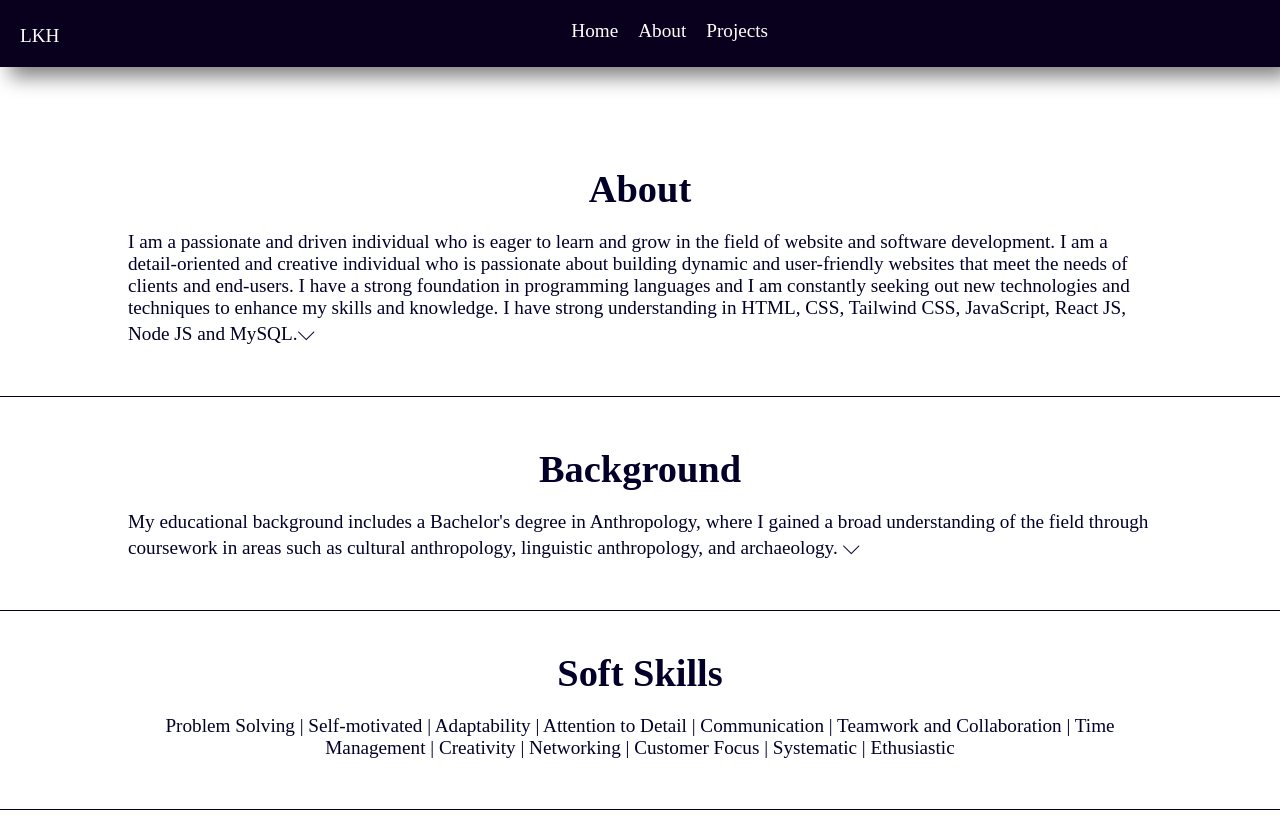
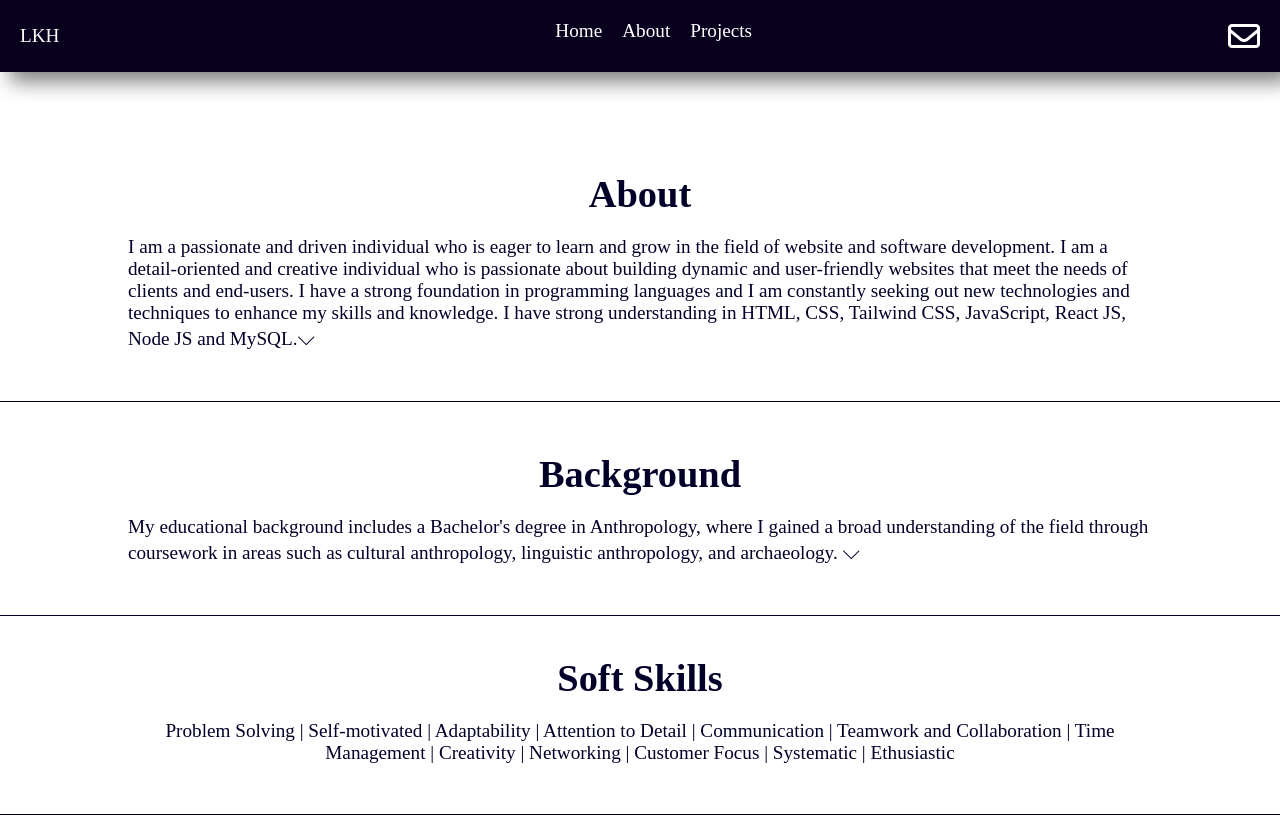
Before and after one commit to linkhanthtel/linkhanthtel.github.io, a plain HTML site: page about.html in a window 1280 px wide. Shown: the top 817 px of the page. Drawn offline with nearby package versions, Linux system fonts and the light colour scheme.

Commit message:
Update about.html

```diff
--- a/about.html
+++ b/about.html
@@ -18,8 +18,8 @@
             <a href="about.html">About</a>
             <a href="projects.html">Projects</a>
         </div>
-        <div id="lang">
-
+        <div>
+            <a href="mailto:linkhanthtel@icloud.com"><i class="fa-regular fa-envelope" style="color: white;font-size: xx-large;"></i></a>
         </div>
         <div id="dropdownmenu">
             <i class="fa-solid fa-bars" style="font-size: medium;border: 1px solid white; padding: 10px"></i>
```
